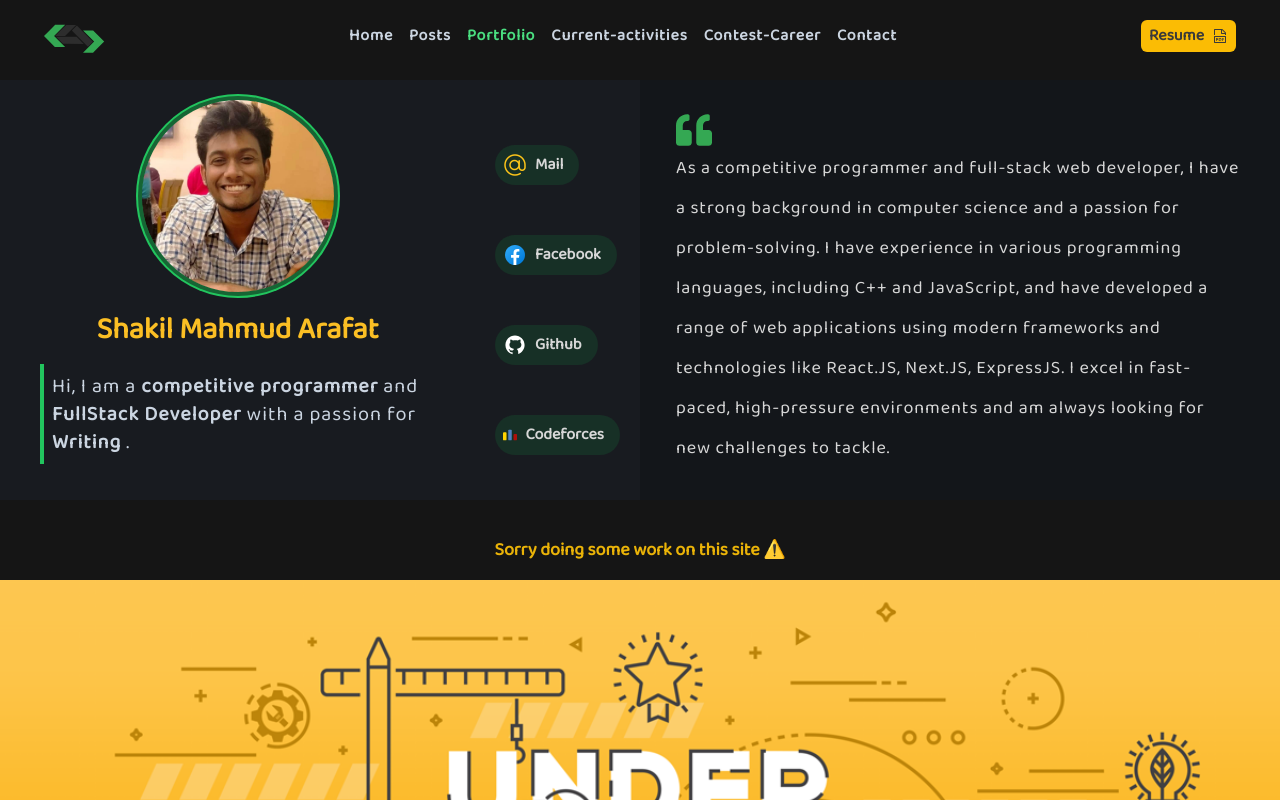
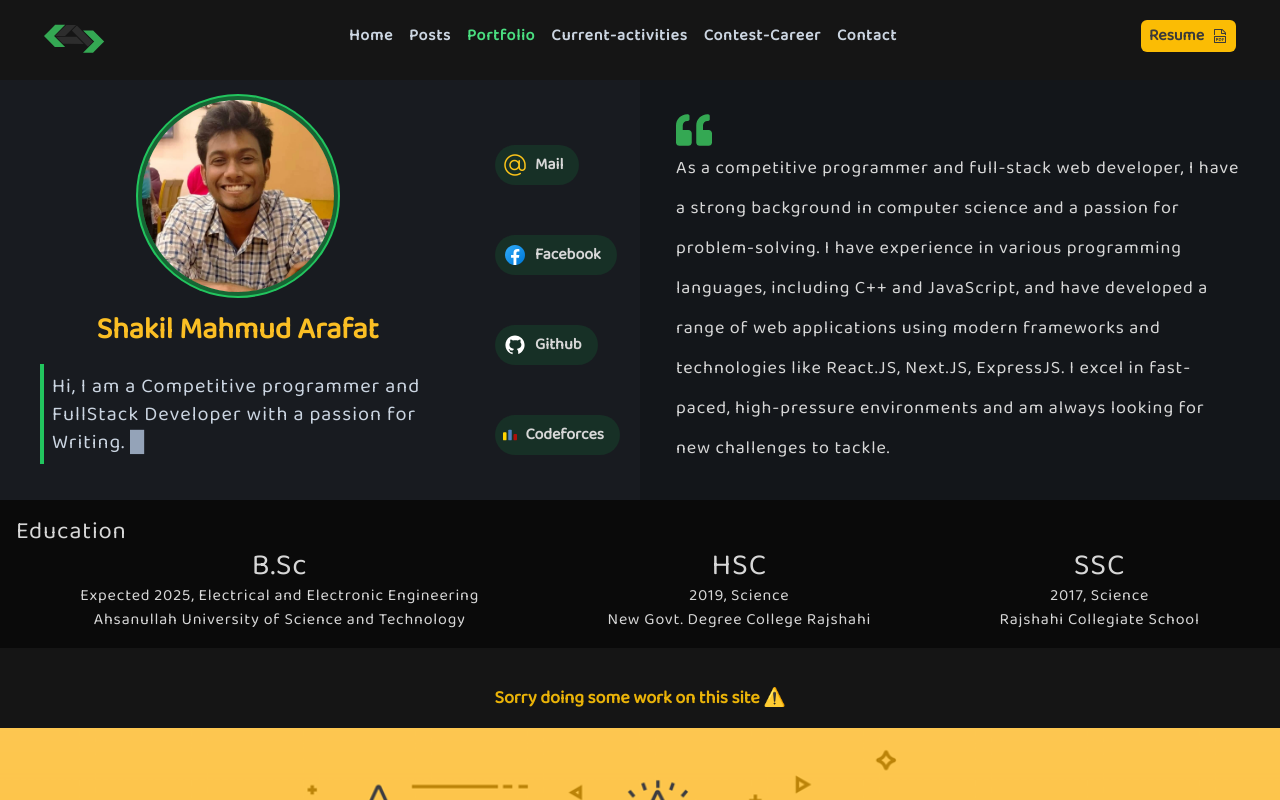
Before and after one commit to s-m-arafat/portfolio, a Next.js app: page /portfolio in a window 1280 px wide. Shown: the top 800 px of the page. Built offline with nearby package versions, Linux system fonts and the light colour scheme.

Commit message:
new design- added education and some animation

```diff
--- a/components/portfolio/About.js
+++ b/components/portfolio/About.js
@@ -1,13 +1,34 @@
 // pages/about.js
 import Image from "next/image";
-import Link from "next/link";
 import Badge from "../Badge";
 import profile from "./profile.jpg";
 import { sociallinks } from "../../lib/const";
 import { FaQuoteLeft } from "react-icons/fa";
 import { IconContext } from "react-icons/lib";
+import { useEffect, useState } from "react";
 
 const About = () => {
+  const introText = `  Hi, I am a Competitive programmer and FullStack Developer with a passion for Writing.`;
+
+  const [text, setText] = useState("");
+
+  useEffect(() => {
+    let index = 0;
+    const typing = setInterval(() => {
+      if (index + 1 < introText.length) {
+        setText((prev) => prev + introText[index]);
+        index++;
+      } else {
+        clearInterval(typing);
+      }
+    }, 35);
+
+    return () => {
+      setText("");
+      clearInterval(typing);
+    };
+  }, [introText]);
+
   return (
     <section className="flex flex-col lg:flex-row bg-slate-800/30">
       <section className="lg:flex pt-5 pb-5 lg:w-1/2">
@@ -29,17 +50,21 @@ const About = () => {
               Shakil Mahmud Arafat
             </div>
             <p className=" text-lg lg:text-xl font-medium my-4 mx-3 text-slate-300 text-left tracking-wider border-l-4 border-green-500 p-2 lg:w-10/12 lg:ml-10">
-              Hi, I am a <strong>competitive programmer</strong> and{" "}
-              <strong>FullStack Developer</strong> with a passion for{" "}
-              <strong>Writing</strong> .
+              {text}
+              <span className="text-slate-400 animate-blink"> █</span>
             </p>
           </div>
         </div>
 
         <div className="flex justify-around mt-5 lg:flex-col lg:items-start lg:px-5">
           {sociallinks.map((eachLink) => (
-            <Link href={`${eachLink.link}`} key={eachLink.text}>
-              <a className="flex items-center justify-center rounded-full hover:shadow-md hover:shadow-emerald-500/20 transition-shadow duration-300">
+            <a
+              target="_blank"
+              rel="noopener noreferrer"
+              href={`${eachLink.link}`}
+              key={eachLink.text}
+              className="flex items-center justify-center rounded-full hover:shadow-md hover:shadow-emerald-500/20 transition-shadow duration-300"
+            >
               <Badge
                 icon={eachLink.icon}
                 bg="bg-green-700/20"
@@ -48,16 +73,15 @@ const About = () => {
                 {eachLink.text}
               </Badge>
             </a>
-            </Link>
           ))}
         </div>
       </section>
       <section className="lg:w-1/2 p-4 bg-black/20 flex items-center justify-center">
-        <p className="px-1 lg:px-5 white leading-2 lg:leading-10 tracking-wider font-thin text-lg lg:text-lg">
+        <p className="px-1 h-fit lg:px-5 white leading-2 lg:leading-10 tracking-wider font-thin text-lg lg:text-lg ">
           <IconContext.Provider value={{ className: "green", size: "2em" }}>
             <FaQuoteLeft />
           </IconContext.Provider>
-          <span>
+          <span className="">
             As a competitive programmer and full-stack web developer, I have a
             strong background in computer science and a passion for
             problem-solving. I have experience in various programming languages,
--- /dev/null
+++ b/components/portfolio/Education.js
@@ -0,0 +1,18 @@
+import React from "react";
+import { EducationalQualifications } from "../../lib/const";
+export default function Education() {
+  return (
+    <section className="p-4 white tracking-wider bg-black/50">
+      <h1 className="text-2xl">Education</h1>
+      <section className="flex flex-col h-fit space-y-8 md:flex-row md:space-y-0 justify-around text-center">
+        {EducationalQualifications.map((ed) => (
+          <div key={ed.type}>
+            <div className="text-3xl">{ed.type}</div>
+            <div>{ed.passingYear}, {" "}{ed.subject}</div>
+            <div>{ed.institute}</div>
+          </div>
+        ))}
+      </section>
+    </section>
+  );
+}
--- a/lib/const.js
+++ b/lib/const.js
@@ -54,3 +54,23 @@ export const sociallinks = [
     hideText: true,
   },
 ];
+export const EducationalQualifications = [
+  {
+    type: "B.Sc",
+    institute: "Ahsanullah University of Science and Technology",
+    passingYear: "Expected 2025",
+    subject: "Electrical and Electronic Engineering",
+  },
+  {
+    type: "HSC",
+    institute: "New Govt. Degree College Rajshahi",
+    passingYear: 2019,
+    subject: "Science",
+  },
+  {
+    type: "SSC",
+    institute: "Rajshahi Collegiate School",
+    passingYear: 2017,
+    subject: "Science",
+  },
+];
--- a/pages/portfolio.js
+++ b/pages/portfolio.js
@@ -2,6 +2,7 @@ import Head from "next/head";
 import React from "react";
 
 import About from "../components/portfolio/About";
+import Education from "../components/portfolio/Education";
 
 export default function portfolio() {
   return (
@@ -10,6 +11,7 @@ export default function portfolio() {
         <title>Portfolio | Shakil Mahmud Arafat</title>
       </Head>
       <About />
+      <Education />
     </>
   );
 }
--- a/styles/globals.css
+++ b/styles/globals.css
@@ -14,7 +14,7 @@
   }
   body::after {
     margin-top: 2rem;
-    content: '';
+    content: "";
     display: block;
     height: 6rem; /* Set same as footer's height */
   }
@@ -51,7 +51,6 @@
     background: #353535;
   }
 }
-
 html,
 body {
   padding: 0;
--- a/tailwind.config.js
+++ b/tailwind.config.js
@@ -7,7 +7,7 @@ module.exports = {
   theme: {
     extend: {
       animation: {
-        blink: "blink 0.5s ease-in-out infinite",
+        blink: "blink 0.8s 7",
       },
       keyframes: {
         blink: {
```
Also changed, not shown: assets/bg-1.png (added). Lines whose indentation alone changed are shown as unchanged.
